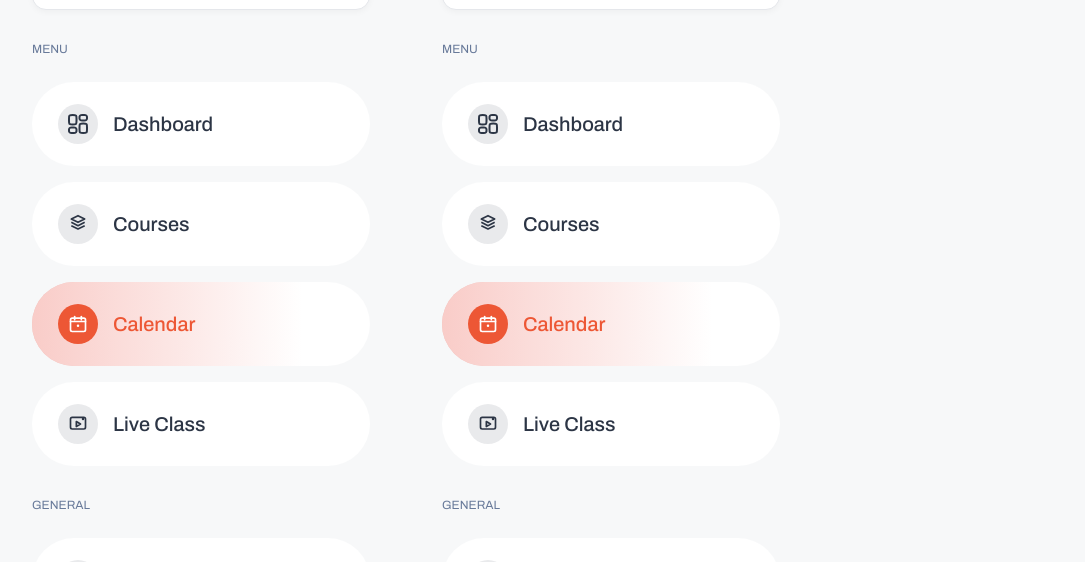
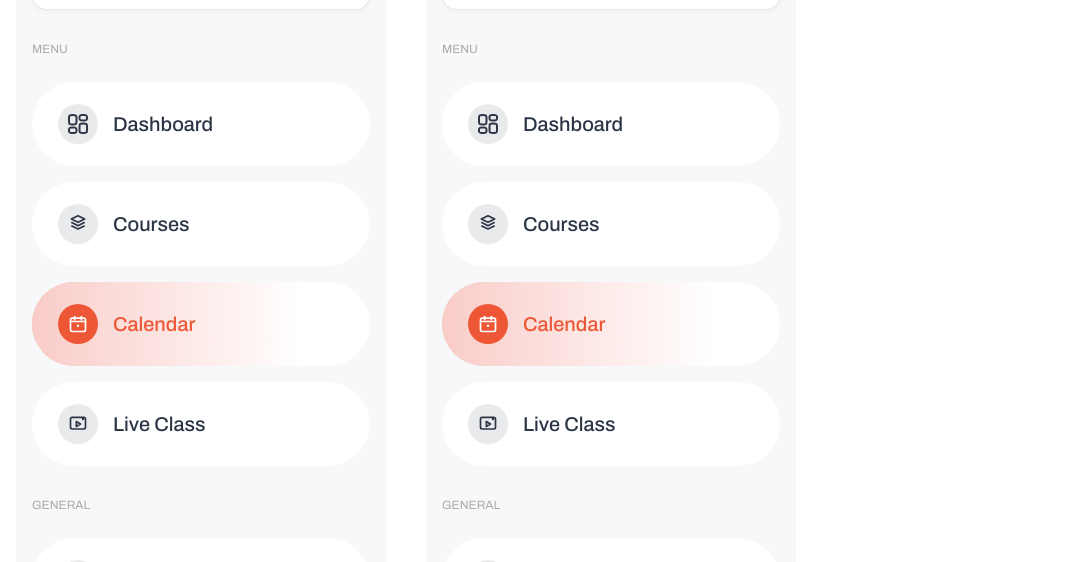
Before and after one commit to shiko-grupp1/shiko-webapp, a Next.js app: page /calendar in a window 1280 px wide. Shown: the part 171-733 px from the top of the page, without its empty margins (4-1089 px from the left). Built offline with nearby package versions, Linux system fonts and the light colour scheme.

Commit message:
renamed background color to --page-bg for clarity, changed color after comment on pr

```diff
--- a/src/app/globals.css
+++ b/src/app/globals.css
@@ -42,7 +42,7 @@
   --black: #000000;
 
   /* Additional Colors */
-  --bg: #f7f8f9;
+  --page-bg: #f7f8f9;
   --p-1: var(--secondary-6);
   --p-2: var(--primary-3);
   --font-color: var(--black);
@@ -163,6 +163,7 @@ h5,
   display: flex;
   flex-direction: column;
   gap: 20px;
+  background-color: var(--page-bg);
 }
 
 .menu-list {
@@ -186,7 +187,7 @@ h5,
 }
 
 .section {
-  color: var(--secondary-4);
+  color: #AAA;
   font-size: 0.75rem;
   margin-top: 0.625rem;
   margin-bottom: 0.25rem;
@@ -234,6 +235,17 @@ main {
   width: 7rem;
   height: auto;
 }
+
+.menu-button {
+  padding: 24px 16px;
+  border-radius: 43px;
+  margin: 0;
+  display: flex;
+  flex-direction: column;
+  gap: 10px;
+}
+
+
 
 
 /* =====================================
```
